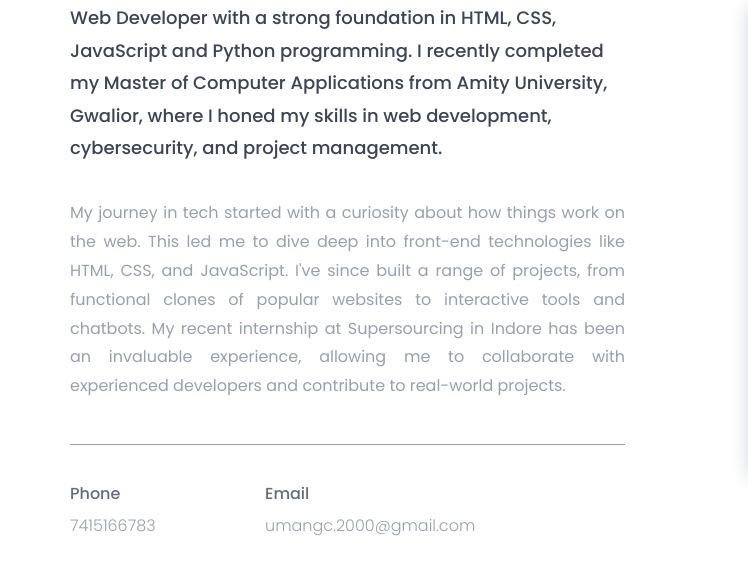
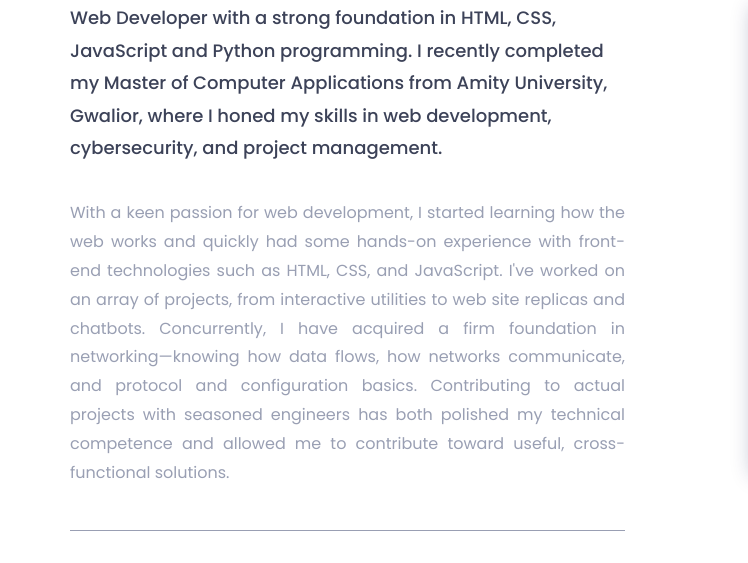
Before and after one commit to Umang-Chaurasia/My-Portfolio, a plain HTML site: page My resume portfolio website/index.html in a window 1280 px wide. Shown: the part 1115-1678 px from the top of the page, 0-748 px from the left. Drawn offline with nearby package versions, Linux system fonts and the light colour scheme.

Commit message:
Update index.html

```diff
--- a/My resume portfolio website/index.html
+++ b/My resume portfolio website/index.html
@@ -124,13 +124,7 @@
 									web development, cybersecurity, and project management.
 								</h3>
 								<p>
-									My journey in tech started with a curiosity about how things work on
-									the web. This led me to dive deep into front-end technologies like
-									HTML, CSS, and JavaScript. I've since built a range of projects, from
-									functional clones of popular websites to interactive tools and
-									chatbots. My recent internship at Supersourcing in Indore has been an
-									invaluable experience, allowing me to collaborate with experienced
-									developers and contribute to real-world projects.
+With a keen passion for web development, I started learning how the web works and quickly had some hands-on experience with front-end technologies such as HTML, CSS, and JavaScript. I've worked on an array of projects, from interactive utilities to web site replicas and chatbots. Concurrently, I have acquired a firm foundation in networking—knowing how data flows, how networks communicate, and protocol and configuration basics. Contributing to actual projects with seasoned engineers has both polished my technical competence and allowed me to contribute toward useful, cross-functional solutions.
 								</p>
 								<div class="row">
 									<div class="col-sm-4">
```
